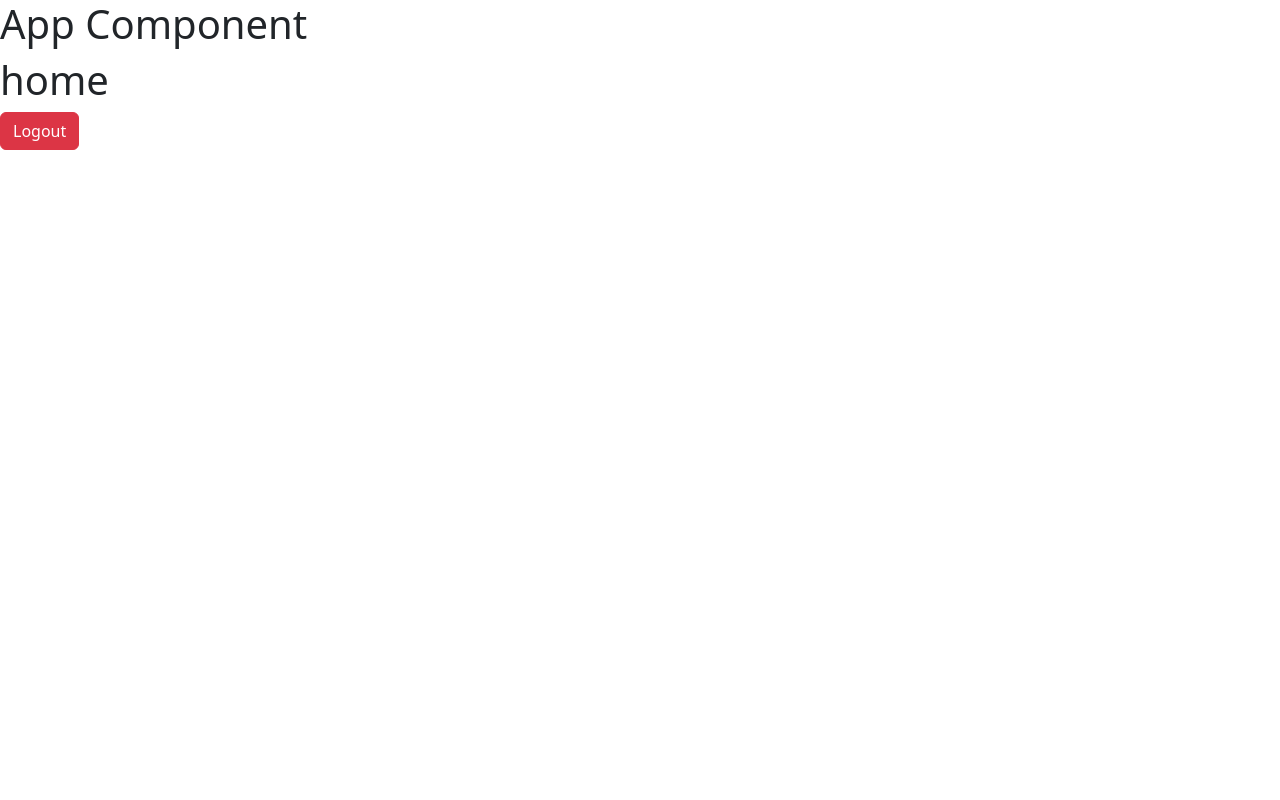
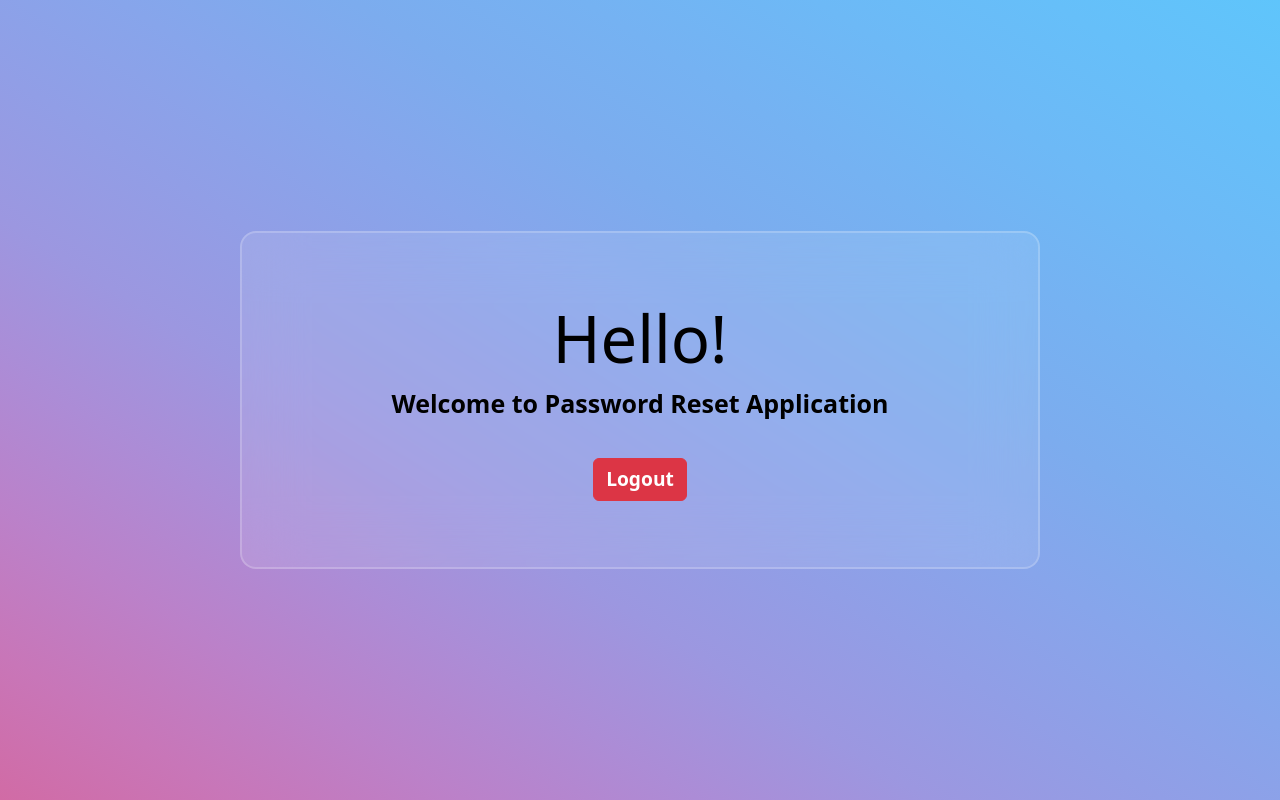
Before and after one commit to YUSRIN20/Password-Reset-Task-FrontEnd, a React (Vite) app: page /home in a window 1280 px wide. Built offline with nearby package versions, Linux system fonts and the light colour scheme.

Commit message:
added homepage and integrated toast message on home page

```diff
--- a/src/App.jsx
+++ b/src/App.jsx
@@ -5,14 +5,13 @@ import LoginPage from './Components/LoginPage';
 import ForgetPassword from './Components/ForgetPassword';
 import ResetPassword from './Components/ResetPassword';
 import HomePage from './Components/HomePage';
-
+import { ToastContainer } from 'react-toastify';
+import "react-toastify/dist/ReactToastify.css";
 const App = () => {
   return (
     <div>
-      <h1>App Component</h1>
       <BrowserRouter>
       <Routes>
-
         <Route path='/' element={<RegisterPage />} />
         <Route path='/login' element={<LoginPage />}/>
         <Route path ='/forgot' element={<ForgetPassword />}/>
@@ -21,6 +20,7 @@ const App = () => {
       </Routes>
 
       </BrowserRouter>
+      <ToastContainer />
     </div>
   );
 };
--- a/src/Components/HomePage.jsx
+++ b/src/Components/HomePage.jsx
@@ -1,11 +1,37 @@
-import React from 'react';
+// HomePage.js
+import React, { useEffect } from 'react';
+import { useLocation, useNavigate } from 'react-router-dom';
+import { toast } from 'react-toastify';
+import './Style/HomePage.css'
 
 const HomePage = () => {
+    const location = useLocation();
+    const navigate = useNavigate()
+
+    const handleSubmit = () => {
+        navigate('/login')
+    }
+    useEffect(() => {
+        if (location.state && location.state.successMessage) {
+            toast.success(location.state.successMessage);
+        }
+    }, [location]);
+
     return (
-        <div>
-            <h1>home</h1>
-            <button className='btn btn-danger'>Logout</button>
-        </div>
+            <div className=' box-container d-flex justify-content-center'>
+                <div class="card" style={{width:"50rem"}}>
+                    {/* <img src="..." class="card-img-top" alt="..."> */}
+                    <div class="card-body">
+                        <h1 class="card-title text-center">Hello!</h1>
+                        <p class="card-text text-center">Welcome to Password Reset Application</p>
+                        <div className='d-flex justify-content-center'>
+
+                        <button className='btn btn-danger' onClick={handleSubmit}>Logout</button>
+                        </div>
+
+                    </div>
+                </div>
+            </div>
     );
 };
 
--- a/src/Components/LoginPage.jsx
+++ b/src/Components/LoginPage.jsx
@@ -1,42 +1,40 @@
+// LoginPage.js
 import { useFormik } from 'formik';
-import * as Yup from 'yup'
+import * as Yup from 'yup';
 import axios from 'axios';
 import React, { useState } from 'react';
-import { Link } from 'react-router-dom';
-import { toast, ToastContainer } from 'react-toastify';
+import { Link, useNavigate } from 'react-router-dom';
+import { toast } from 'react-toastify';
 import 'react-toastify/dist/ReactToastify.css';
 
 const LoginPage = () => {
-    const [responseMsg,setResponseMsg] = useState('');
+  const [responseMsg, setResponseMsg] = useState('');
+  const navigate = useNavigate();
 
   // formik
-    const initialValues = {email:'',password:''}
+  const initialValues = { email: '', password: '' };
 
   const validationSchema = Yup.object({
-        email: Yup.string().email('Invalid email address').matches(/^[\w-\.]+@([\w-]+\.)+[\w-]{2,4}$/g,'Invalid email address').required('Email is Required'),
+    email: Yup.string().email('Invalid email address').matches(/^[\w-\.]+@([\w-]+\.)+[\w-]{2,4}$/g, 'Invalid email address').required('Email is Required'),
     password: Yup.string().min(8).required('Password is Required')
   });
 
+  const onSubmit = async (values) => {
+    try {
+      const res = await axios.post('http://localhost:4005/api/user/login', values);
+      setResponseMsg(res.data.message);
+      navigate('/home', { state: { successMessage: res.data.message } }); // Pass success message via URL query parameter
+    } catch (error) {
+      setResponseMsg(error.response.data.message);
+      toast.error(error.response.data.message);
+    }
+  };
 
-    const onSubmit = async(values)=>{
-        console.log("register Api Payloads",values);
-        // const payloads = {email, password};
-        try {
-            const res  = await axios.post('http://localhost:4005/api/user/login',values);
-            // const res  = await axios.post('https://password-reset-task-backend.onrender.com/api/user/login', payloads);
-            setResponseMsg(res.data.message);
-            toast.success(res.data.message); // Display success message as toast
-        } catch (error) {
-            console.log(error);
-            setResponseMsg(error.response.data.message);
-            toast.error(error.response.data.message); // Display error message as toast
-        }
-    }
-    const formik  = useFormik({
+  const formik = useFormik({
     initialValues,
     validationSchema,
     onSubmit
-    })
+  });
 
   return (
     <div>
@@ -44,13 +42,13 @@ const LoginPage = () => {
       <form onSubmit={formik.handleSubmit}>
         <div className="mb-3">
           <label htmlFor="exampleInputEmail1" className="form-label">Email address</label>
-                    <input type="email" className="form-control" id="email" aria-describedby="emailHelp" placeholder="Enter your email" value={formik.values.email} onChange={formik.handleChange}/>
+          <input type="email" className="form-control" id="email" aria-describedby="emailHelp" placeholder="Enter your email" value={formik.values.email} onChange={formik.handleChange} />
           <span className="text-danger">{formik.errors.email}</span>
           <div id="emailHelp" className="form-text">We'll never share your email with anyone else.</div>
         </div>
         <div className="mb-3">
           <label htmlFor="exampleInputPassword1" className="form-label">Password</label>
-                    <input type="password" className="form-control" id="password" value={formik.values.password} onChange={formik.handleChange}/>
+          <input type="password" className="form-control" id="password" value={formik.values.password} onChange={formik.handleChange} />
           <span className="text-danger">{formik.errors.password}</span>
         </div>
         <button type="submit" className="btn btn-primary">Login</button>
@@ -60,7 +58,6 @@ const LoginPage = () => {
         <Link to="/">Register</Link>
         <Link to="/forgot">Forgot Password</Link>
       </div>
-            <ToastContainer /> {/* Toast container */}
     </div>
   );
 };
--- /dev/null
+++ b/src/Components/Style/HomePage.css
@@ -0,0 +1,34 @@
+.box-container{
+    min-height: 100vh;
+    display: flex;
+    justify-content: center;
+    align-items:center;
+    min-height: 100vh;
+    background-image: linear-gradient(to right top, #d16ba5, #c876b8, #bb81c9, #ac8cd6, #9c97e0, #919ee6, #87a5eb, #7cacee, #75b2f2, #6db9f6, #66bff9, #5fc5fb);
+    background-size: cover;
+    background-position: center;
+}
+.card{
+    padding: 50px 0px;
+    color: #000000;
+    background: rgba(255,255,255,.1 );
+    backdrop-filter:blur(30px) ;
+    border: 2px solid rgba(255,255,255,.2 );
+    border-radius: 16px;
+
+    h1{
+        font-size: 65px;
+    }
+
+    p{
+        font-size: 25px;
+        font-weight: 600;
+    }
+
+    button{
+        font-size: larger;
+        margin-top: 1em;
+        font-weight: 600;
+    }
+
+}
```
Lines whose indentation alone changed are shown as unchanged.
